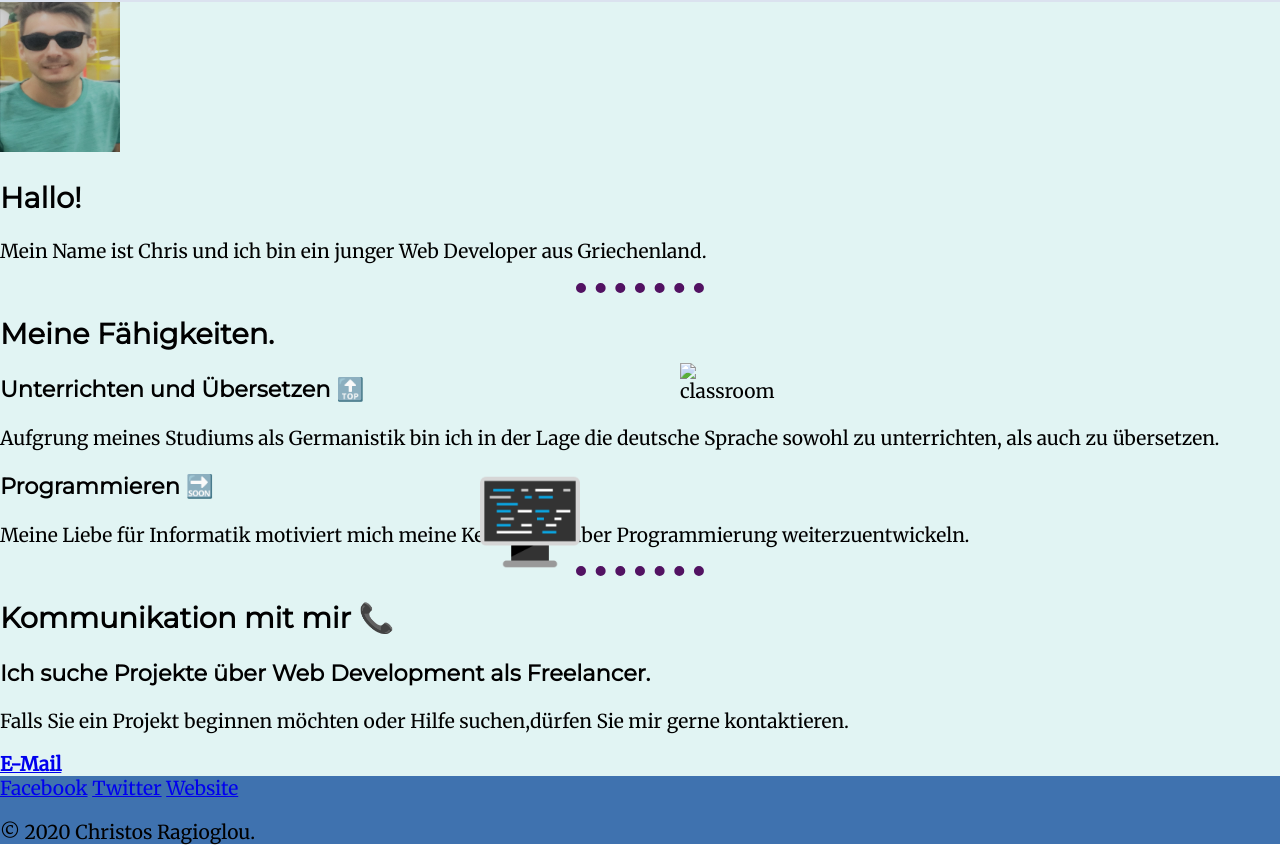
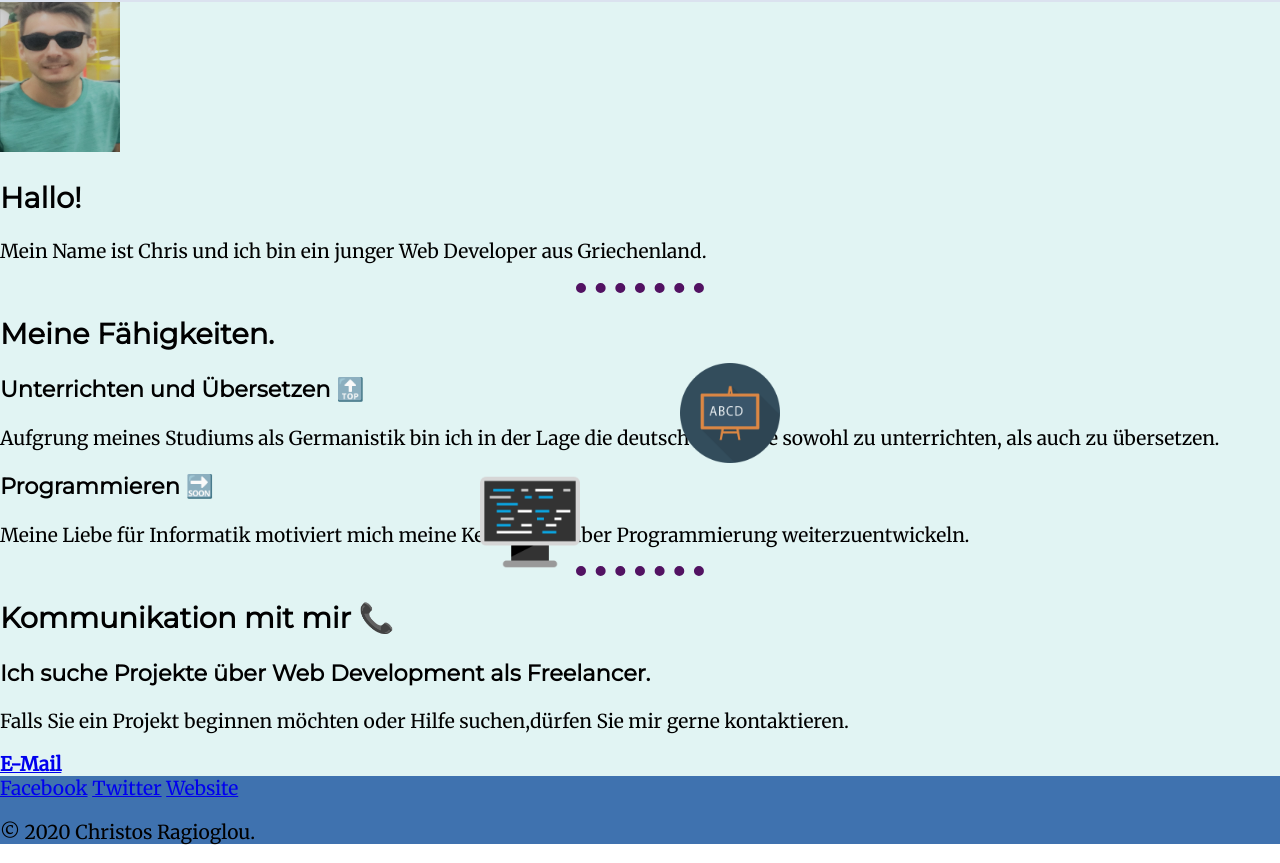
Before and after one commit to ChrisRag/Freelancer, a plain HTML site: page index.html in a window 1280 px wide. Shown: the part 937-1800 px from the top of the page. Drawn offline with Linux system fonts and the light colour scheme; a web font is replaced by a local one.

Commit message:
Update index.html

```diff
--- a/index.html
+++ b/index.html
@@ -27,7 +27,7 @@
     <div class="skills">
       <h2>Meine Fähigkeiten.</h2>
       <div class="skill-row">
-        <img class="classroom" src="CSS-My site/Images/classroom.PNG" alt="classroom">
+        <img class="classroom" src="CSS-My site/Images/class.PNG" alt="classroom">
         <h3>Unterrichten und Übersetzen 🔝</h3>
         <p>Aufgrung meines Studiums als Germanistik bin ich in der Lage die deutsche Sprache sowohl zu unterrichten, als auch zu übersetzen.</p>
       </div>
```
